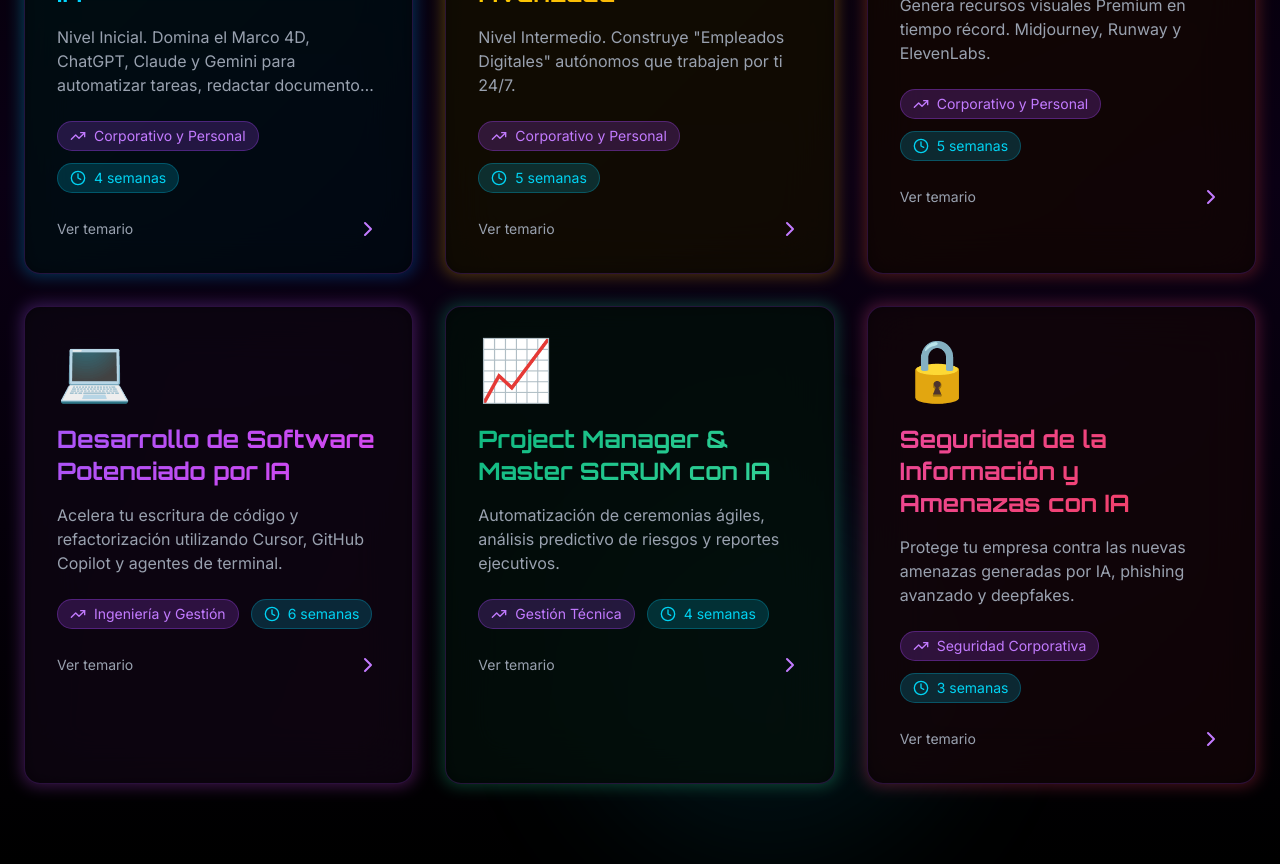
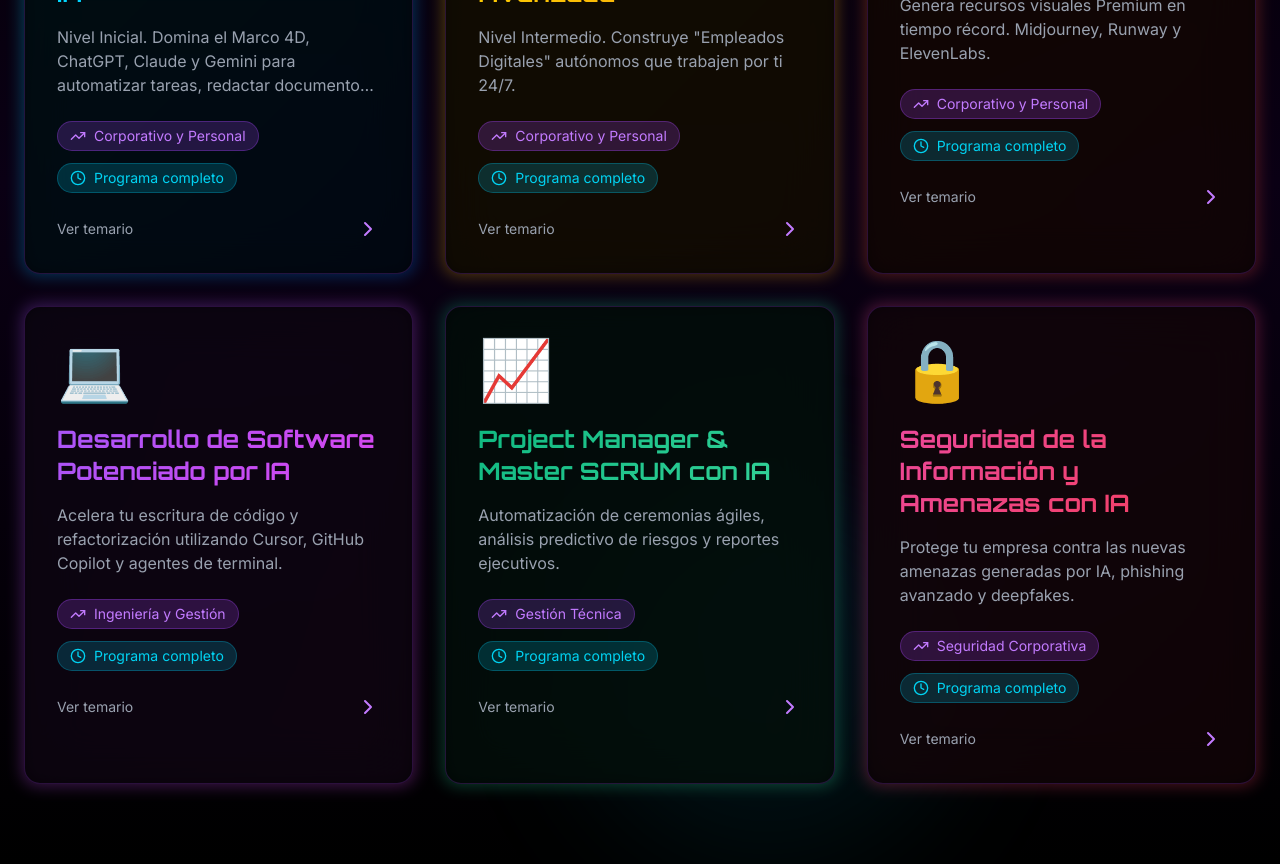
Before and after one commit to inteliyentecnologia-blip/inteliyen-web, a React (Vite) app: page /cursos in a window 1280 px wide. Shown: the part 500-1364 px from the top of the page. Built offline with nearby package versions, Linux system fonts and the light colour scheme.

Commit message:
fix: restaurar layout original e inyectar temario real del cliente

```diff
--- a/src/app/data/coursesData.ts
+++ b/src/app/data/coursesData.ts
@@ -29,7 +29,7 @@ export const courses: Course[] = [
     description: 'Nivel Inicial. Domina el Marco 4D, ChatGPT, Claude y Gemini para automatizar tareas, redactar documentos complejos y organizar tu empresa.',
     targetAudience: 'Público en general, emprendedores, administrativos, vendedores y cualquier persona con CERO conocimiento de tecnología que quiera trabajar menos y lograr más.',
     level: 'Corporativo y Personal',
-    duration: '4 semanas',
+    duration: 'Programa completo',
     status: 'available',
     color: { from: '#00F2FF', to: '#007BFF' },
     modules: [
@@ -74,7 +74,7 @@ export const courses: Course[] = [
     description: 'Nivel Intermedio. Construye "Empleados Digitales" autónomos que trabajen por ti 24/7.',
     targetAudience: 'Dueños de negocio, líderes de operaciones y personas que ya usan ChatGPT pero quieren construir "Empleados Digitales" que trabajen 24/7.',
     level: 'Corporativo y Personal',
-    duration: '5 semanas',
+    duration: 'Programa completo',
     status: 'available',
     color: { from: '#FFD700', to: '#F59E0B' },
     modules: [
@@ -119,7 +119,7 @@ export const courses: Course[] = [
     description: 'Genera recursos visuales Premium en tiempo récord. Midjourney, Runway y ElevenLabs.',
     targetAudience: 'Diseñadores, mercadólogos, community managers y creativos que necesitan recursos visuales Premium en tiempo récord.',
     level: 'Corporativo y Personal',
-    duration: '5 semanas',
+    duration: 'Programa completo',
     status: 'available',
     color: { from: '#F97316', to: '#EF4444' },
     modules: [
@@ -163,7 +163,7 @@ export const courses: Course[] = [
     description: 'Acelera tu escritura de código y refactorización utilizando Cursor, GitHub Copilot y agentes de terminal.',
     targetAudience: 'Programadores (Juniors y Seniors), Arquitectos de Software y estudiantes de ingeniería.',
     level: 'Ingeniería y Gestión',
-    duration: '6 semanas',
+    duration: 'Programa completo',
     status: 'available',
     color: { from: '#A855F7', to: '#D946EF' },
     modules: [
@@ -208,7 +208,7 @@ export const courses: Course[] = [
     description: 'Automatización de ceremonias ágiles, análisis predictivo de riesgos y reportes ejecutivos.',
     targetAudience: 'Líderes de equipo, Product Owners, Scrum Masters y directores de departamento.',
     level: 'Gestión Técnica',
-    duration: '4 semanas',
+    duration: 'Programa completo',
     status: 'available',
     color: { from: '#10B981', to: '#34D399' },
     modules: [
@@ -252,7 +252,7 @@ export const courses: Course[] = [
     description: 'Protege tu empresa contra las nuevas amenazas generadas por IA, phishing avanzado y deepfakes.',
     targetAudience: 'Directores de TI (CTOs, CISOs), equipos legales, recursos humanos y encargados de proteger los datos de la empresa.',
     level: 'Seguridad Corporativa',
-    duration: '3 semanas',
+    duration: 'Programa completo',
     status: 'available',
     color: { from: '#EC4899', to: '#F43F5E' },
     modules: [
```
Also changed, not shown: 2 other files (tests, documents, lock files or other folders).
